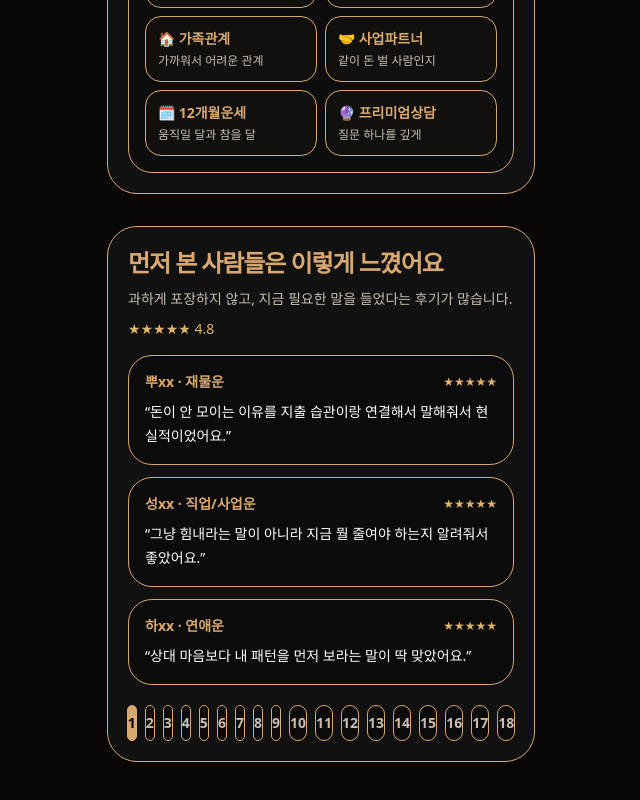
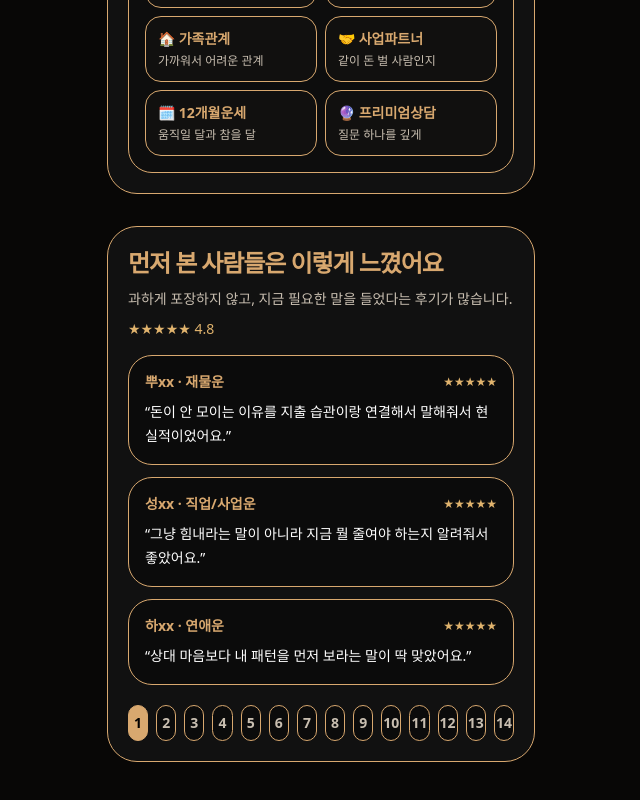
Before and after one commit to kkokku0/fortune-app, a Next.js app: page / in a window 1280 px wide. Shown: the part 3475-4275 px from the top of the page, without its empty margins (319-959 px from the left). Built offline with nearby package versions, Linux system fonts and the light colour scheme.

Commit message:
update fortune app

```diff
--- a/app/page.tsx
+++ b/app/page.tsx
@@ -485,7 +485,7 @@ export default function Page() {
   const birthMeta = `${user.year || "----"}년 ${user.month || "--"}월 ${user.day || "--"}일 · ${user.calendar} · ${user.gender}`;
   const featuredCategories = categories.filter((item) => item.featured);
   const normalCategories = categories.filter((item) => !item.featured);
-  const reviewPages = 18;
+  const reviewPages = 14;
   const reviewsPerPage = 3;
   const visibleReviews = reviews.slice((reviewPage - 1) * reviewsPerPage, reviewPage * reviewsPerPage);
 
```
